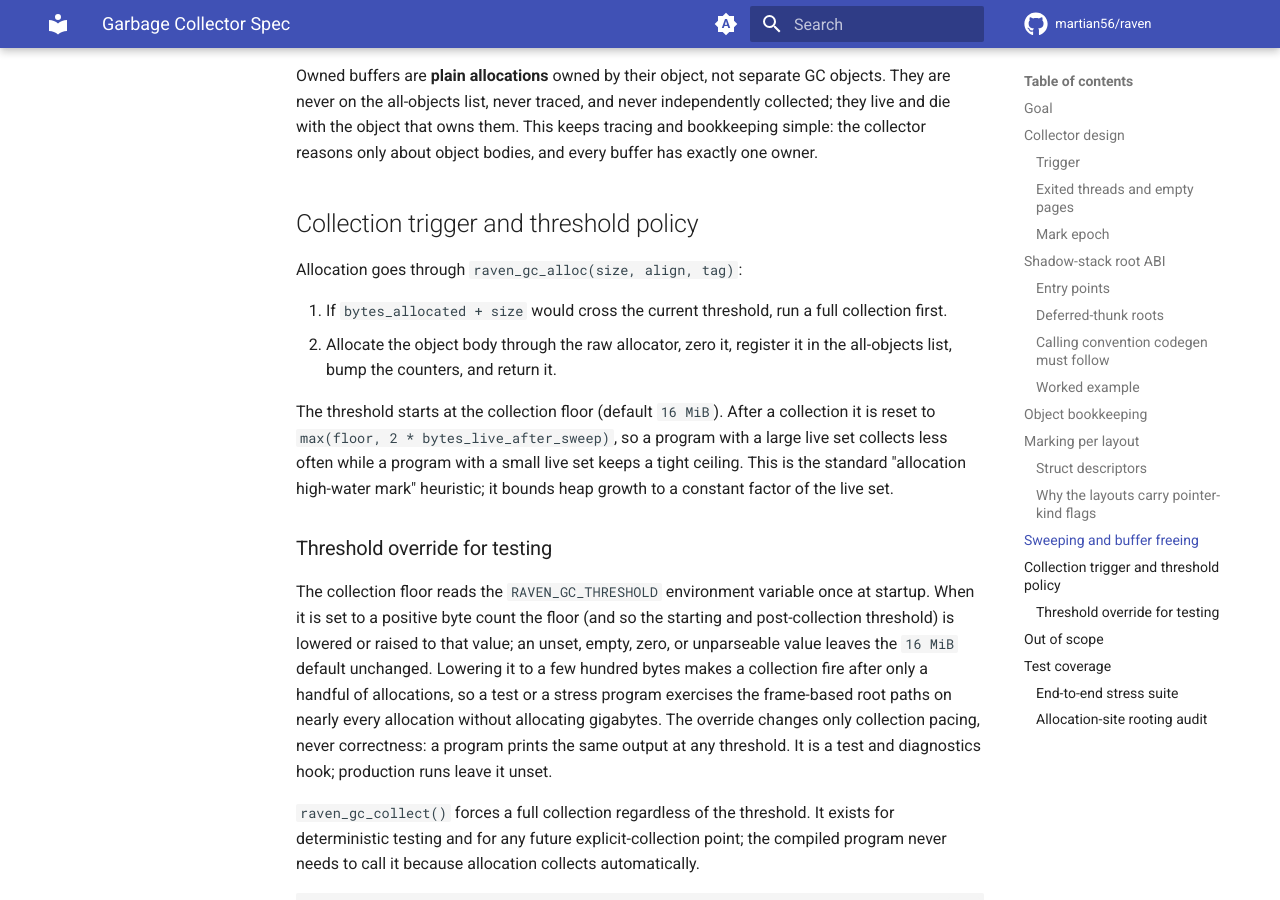
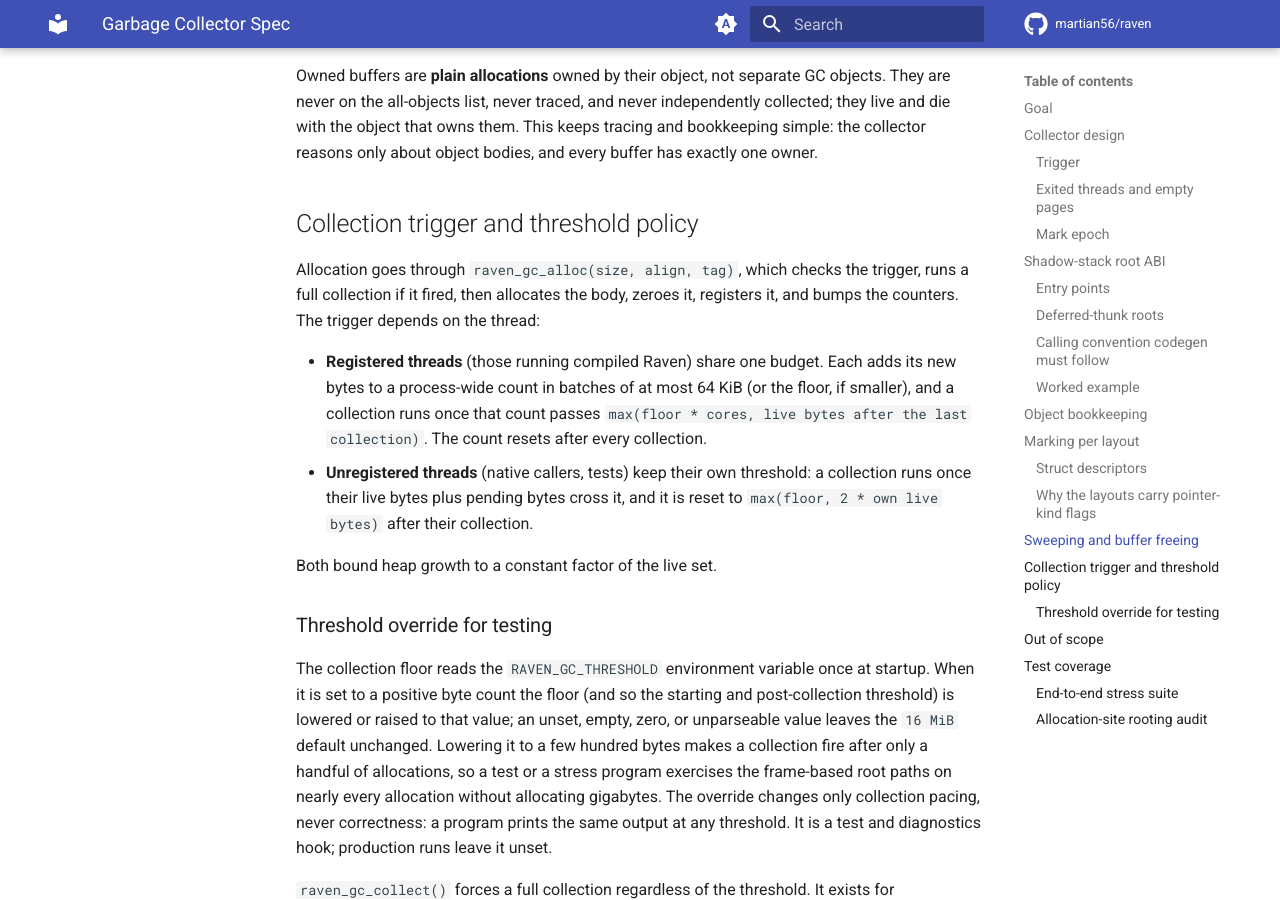
Before and after one commit to martian56/raven, an MkDocs documentation site: the page built from docs/specs/gc.md, in a window 1280 px wide and 900 px high, scrolled down 7158 px. Built offline with MkDocs 1.6.1 and Material for MkDocs 9.7.7, drawn with Linux system fonts in a browser that asks for light colours; comment, search, counter and statistics services are not loaded; some of the changed text lies outside the part shown.

Commit message:
fix: address review on the GC sweep and trigger
Cap the flush batch at the collection floor, zero both header words in
adopted page tails, fall back to the collecting thread when a sweep helper
cannot start, and update the accounting and trigger docs.

```diff
--- a/docs/specs/gc.md
+++ b/docs/specs/gc.md
@@ -213,13 +213,13 @@ Each allocation appends its base pointer. Sweep walks the current thread's
 vector, retaining objects stamped with its collection epoch and dropping freed
 entries; the retained order does not matter.
 
-Two per-thread counters back the trigger and the tests: `bytes_allocated`
-tracks live object-body bytes (the bytes handed out by
-`raven_gc_alloc`) and drives the collection threshold, and
-`live_objects` counts live objects so tests can assert bounded liveness
-deterministically without measuring flaky OS memory. Owned buffers are
-freed with their object but are not separately metered; counting bodies
-is enough to bound the live object set and pace collection.
+Per-thread counters back the trigger and the tests: `bytes` tracks live
+object-body bytes, `live` counts live objects so tests can assert bounded
+liveness deterministically without measuring flaky OS memory, and
+`pending` holds bytes allocated since the thread last reported to the shared
+budget. Owned buffers (string bytes, list elements) are metered when
+`raven_alloc` hands them out: they die with their objects, so they count
+toward the next collection.
 
 ## Marking per layout
 
@@ -320,19 +320,20 @@ one owner.
 
 ## Collection trigger and threshold policy
 
-Allocation goes through `raven_gc_alloc(size, align, tag)`:
+Allocation goes through `raven_gc_alloc(size, align, tag)`, which checks the
+trigger, runs a full collection if it fired, then allocates the body, zeroes
+it, registers it, and bumps the counters. The trigger depends on the thread:
 
-1. If `bytes_allocated + size` would cross the current threshold, run a
-   full collection first.
-2. Allocate the object body through the raw allocator, zero it, register
-   it in the all-objects list, bump the counters, and return it.
+- **Registered threads** (those running compiled Raven) share one budget. Each
+  adds its new bytes to a process-wide count in batches of at most 64 KiB (or
+  the floor, if smaller), and a collection runs once that count passes
+  `max(floor * cores, live bytes after the last collection)`. The count resets
+  after every collection.
+- **Unregistered threads** (native callers, tests) keep their own threshold: a
+  collection runs once their live bytes plus pending bytes cross it, and it is
+  reset to `max(floor, 2 * own live bytes)` after their collection.
 
-The threshold starts at the collection floor (default `16 MiB`). After a
-collection it is reset to `max(floor, 2 * bytes_live_after_sweep)`, so a
-program with a large live set collects less often while a program with a
-small live set keeps a tight ceiling. This is the standard "allocation
-high-water mark" heuristic; it bounds heap growth to a constant factor of
-the live set.
+Both bound heap growth to a constant factor of the live set.
 
 ### Threshold override for testing
 
```
Also changed, not shown: 1 other file.
